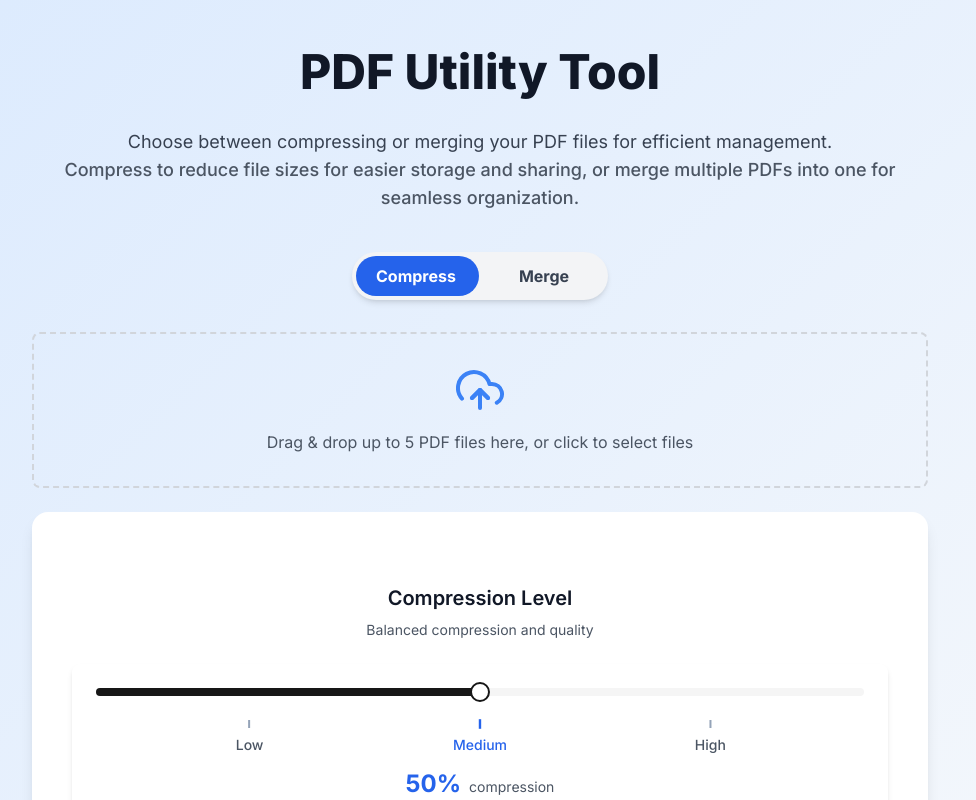
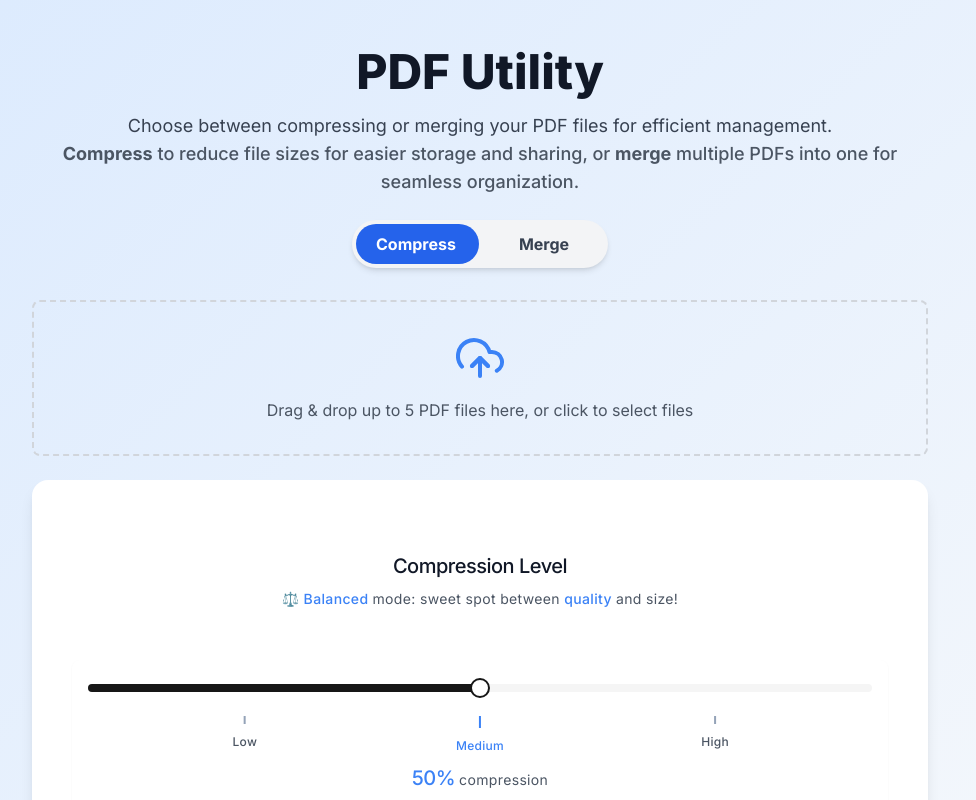
Before and after one commit to aldotobing/pdf-compress, a Next.js app: page / in a window 1280 px wide. Shown: the top 800 px of the page, without its empty margins (160-1136 px from the left). Built offline with nearby package versions, Linux system fonts and the light colour scheme.

Commit message:
ui and ux improvements

```diff
--- a/app/page.tsx
+++ b/app/page.tsx
@@ -9,6 +9,7 @@ import { compressPDF } from "../utils/pdfCompressor";
 import { mergePDFs } from "../utils/pdfMerger";
 import type { CompressedFile, CompressionLevel } from "../types";
 import DownloadSection from "../components/DownloadSection";
+import { FiPlus } from "react-icons/fi";
 
 import "react-pdf/dist/esm/Page/AnnotationLayer.css";
 import "react-pdf/dist/esm/Page/TextLayer.css";
@@ -27,7 +28,7 @@ export default function Home() {
   const compressionPresets = {
     low: 20,
     medium: 50,
-    high: 70,
+    high: 80,
   };
 
   const [compressionLevel, setCompressionLevel] = useState<number>(
@@ -83,7 +84,6 @@ export default function Home() {
     try {
       const result = await mergePDFs(files);
       setMergedFile(result);
-      // Generate a unique filename based on the current time
       const uniqueName =
         "merged_" + new Date().toISOString().replace(/[:.-]/g, "") + ".pdf";
       setMergeFileName(uniqueName);
@@ -93,7 +93,26 @@ export default function Home() {
     setIsProcessing(false);
   };
 
-  // Shared action button classes
+  // Reset all states without reloading the page
+  const handleReset = () => {
+    // Clean up object URLs for compressed files
+    compressedFiles.forEach((file) => URL.revokeObjectURL(file.downloadUrl));
+
+    // Clean up merged file URL if needed
+    if (mergedFile) {
+      const mergedFileUrl = URL.createObjectURL(mergedFile);
+      URL.revokeObjectURL(mergedFileUrl);
+    }
+
+    // Then reset the states
+    setFiles([]);
+    setCompressedFiles([]);
+    setMergedFile(null);
+    setMergeFileName("");
+    setProgress([]);
+    setIsProcessing(false);
+  };
+
   const actionButtonClasses =
     "mt-8 w-full bg-blue-600 text-white py-3 rounded-lg font-bold shadow-lg hover:bg-blue-700 focus:outline-none focus:ring-2 focus:ring-blue-400 transition-all disabled:opacity-50 disabled:cursor-not-allowed";
 
@@ -105,20 +124,30 @@ export default function Home() {
         transition={{ duration: 0.6 }}
         className="max-w-4xl mx-auto"
       >
-        <h1 className="text-5xl font-extrabold text-center text-gray-900 mb-8">
-          PDF Utility Tool
-        </h1>
-        <p className="text-lg text-center text-gray-700 mb-10">
+        <motion.h1
+          initial={{ opacity: 0, y: -20 }}
+          animate={{ opacity: 1, y: 0 }}
+          transition={{ duration: 0.5 }}
+          className="text-2xl sm:text-3xl md:text-5xl font-extrabold text-center text-gray-900 mb-4 anti-aliasing"
+        >
+          PDF Utility
+        </motion.h1>
+        <motion.p
+          initial={{ opacity: 0, y: -20 }}
+          animate={{ opacity: 1, y: 0 }}
+          transition={{ duration: 0.5, delay: 0.2 }}
+          className="text-sm sm:text-base md:text-lg text-center text-gray-700 mb-6 anti-aliasing"
+        >
           Choose between compressing or merging your PDF files for efficient
           management.
           <br />
-          <span className="text-gray-600 font-medium">
-            Compress to reduce file sizes for easier storage and sharing, or
-            merge multiple PDFs into one for seamless organization.
+          <span className="text-gray-600 font-medium anti-aliasing">
+            <b>Compress</b> to reduce file sizes for easier storage and sharing,
+            or <b>merge</b> multiple PDFs into one for seamless organization.
           </span>
-        </p>
+        </motion.p>
 
-        {/* Redesigned Toggle Switch */}
+        {/* Toggle Switch */}
         <div className="relative w-64 h-12 mx-auto bg-gray-100 rounded-full flex items-center overflow-hidden shadow-md mb-8">
           <motion.div
             className="absolute top-1 left-1 h-10 w-[48%] bg-blue-600 rounded-full"
@@ -143,14 +172,14 @@ export default function Home() {
           </button>
         </div>
 
-        {/* Animate the FileUploader with mode changes */}
+        {/* File Uploader */}
         <AnimatePresence mode="wait">
           <motion.div
             key={currentMode + "-uploader"}
-            initial={{ opacity: 0, y: -10 }}
-            animate={{ opacity: 1, y: 0 }}
-            exit={{ opacity: 0, y: 10 }}
-            transition={{ duration: 0.4 }}
+            initial={{ opacity: 0, y: -50, scale: 0.8, rotate: -10 }}
+            animate={{ opacity: 1, y: 0, scale: 1, rotate: 0 }}
+            exit={{ opacity: 0, y: 50, scale: 0.8, rotate: 10 }}
+            transition={{ type: "spring", stiffness: 300, damping: 20 }}
           >
             <FileUploader
               onFileUpload={handleFileUpload}
@@ -161,7 +190,7 @@ export default function Home() {
           </motion.div>
         </AnimatePresence>
 
-        {/* Animate mode-specific content */}
+        {/* Mode-specific Content */}
         <AnimatePresence mode="wait">
           {currentMode === "compress" && (
             <motion.div
@@ -189,7 +218,10 @@ export default function Home() {
                 <CompressionProgress files={files} progress={progress} />
               )}
               {compressedFiles.length > 0 && (
-                <DownloadSection compressedFiles={compressedFiles} />
+                <DownloadSection
+                  compressedFiles={compressedFiles}
+                  onReset={handleReset}
+                />
               )}
             </motion.div>
           )}
@@ -197,9 +229,9 @@ export default function Home() {
           {currentMode === "merge" && (
             <motion.div
               key="merge-content"
-              initial={{ opacity: 0, x: -50 }}
+              initial={{ opacity: 0, x: 50 }}
               animate={{ opacity: 1, x: 0 }}
-              exit={{ opacity: 0, x: 50 }}
+              exit={{ opacity: 0, x: -50 }}
               transition={{ duration: 0.5 }}
               className="bg-white rounded-2xl shadow-lg overflow-hidden mt-6 p-8 sm:p-10"
             >
@@ -224,16 +256,16 @@ export default function Home() {
                 <motion.div
                   initial={{ opacity: 0 }}
                   animate={{ opacity: 1 }}
-                  className="mt-8 bg-gradient-to-r from-blue-100 to-green-100 p-6 rounded-xl shadow-md text-center"
+                  className="mt-8 bg-gradient-to-r from-blue-100 to-green-100 p-8 rounded-xl shadow-md text-center"
                 >
-                  <h3 className="text-xl font-bold text-gray-800 mb-4">
+                  <h3 className="text-2xl font-bold text-gray-800 mb-6">
                     🎉 Your merged PDF is ready!
                   </h3>
-                  <div className="flex flex-col sm:flex-row items-center justify-center gap-4">
+                  <div className="flex flex-col md:flex-row items-center justify-center gap-6">
                     <a
                       href={URL.createObjectURL(mergedFile)}
                       download={mergeFileName}
-                      className="bg-green-600 text-white py-2 px-6 rounded-lg font-bold shadow-lg hover:bg-green-700 transition-all"
+                      className="bg-green-600 text-white py-3 px-8 rounded-lg font-bold shadow-lg hover:bg-green-700 transition-all"
                     >
                       Download PDF
                     </a>
@@ -241,22 +273,24 @@ export default function Home() {
                       onClick={() =>
                         window.open(URL.createObjectURL(mergedFile), "_blank")
                       }
-                      className="bg-blue-600 text-white py-2 px-6 rounded-lg font-bold shadow-lg hover:bg-blue-700 transition-all"
+                      className="bg-blue-600 text-white py-3 px-8 rounded-lg font-bold shadow-lg hover:bg-blue-700 transition-all"
                     >
                       Preview PDF
                     </button>
-                    <button
-                      onClick={() => (window.location.href = "/")}
-                      className="bg-purple-600 text-white py-2 px-6 rounded-lg font-bold shadow-lg hover:bg-purple-700 transition-all"
+                    <motion.button
+                      onClick={handleReset}
+                      whileHover={{ scale: 1.05 }}
+                      whileTap={{ scale: 0.95 }}
+                      className="bg-gray-800 text-white w-12 h-12 md:w-auto md:h-auto md:px-6 md:py-3 rounded-lg font-bold shadow-lg hover:bg-gray-900 transition-colors duration-200 flex items-center justify-center"
                     >
-                      + New
-                    </button>
+                      <FiPlus className="text-xl" />
+                      <span className="hidden md:inline ml-2">New Session</span>
+                    </motion.button>
                   </div>
-                  {/* Celebratory GIF below the result */}
                   <motion.img
                     src="/assets/img/tuzki.gif"
                     alt="Tuzki Celebration"
-                    className="mx-auto mt-4"
+                    className="mx-auto mt-8 w-32"
                     initial={{ opacity: 0 }}
                     animate={{ opacity: 1 }}
                     transition={{ duration: 0.5 }}
@@ -273,17 +307,15 @@ export default function Home() {
             initial={{ opacity: 0 }}
             animate={{ opacity: 1 }}
             transition={{ duration: 0.5, delay: 0.8 }}
-            className="text-center text-sm text-gray-600 font-medium"
+            className="text-center text-sm text-gray-500 font-medium"
           >
-            🔒 Your files are processed locally and never leave your device,
+            🔒Your files are processed locally and never leave your device,
             ensuring maximum privacy and security.
           </motion.p>
-
           <p className="text-center text-sm text-gray-600 font-medium">
             Built with ❤️ by{" "}
             <span className="font-semibold text-blue-500">Aldo Tobing</span>
           </p>
-
           <div className="flex space-x-4">
             <a
               href="https://github.com/aldotobing"
--- a/components/CompressionOptions.tsx
+++ b/components/CompressionOptions.tsx
@@ -1,4 +1,4 @@
-import { motion } from "framer-motion";
+import { motion, AnimatePresence } from "framer-motion";
 import { Slider } from "@/components/ui/slider";
 import { useState, useEffect } from "react";
 
@@ -13,21 +13,61 @@ export default function CompressionOptions({
 }: CompressionOptionsProps) {
   const [displayLevel, setDisplayLevel] = useState(compressionLevel);
 
-  // Preset markers for better UX
   const presets = [
     { value: 20, label: "Low" },
     { value: 50, label: "Medium" },
     { value: 80, label: "High" },
   ];
 
-  // Get quality description based on compression level
-  const getQualityDescription = (level: number) => {
-    if (level <= 30) return "Minimal compression, best quality";
-    if (level <= 60) return "Balanced compression and quality";
-    return "Maximum compression, reduced quality";
+  const getColorTheme = (level: number) => {
+    if (level <= 30) return { primary: "#22c55e", secondary: "#86efac" };
+    if (level <= 60) return { primary: "#3b82f6", secondary: "#93c5fd" };
+    return { primary: "#ef4444", secondary: "#fca5a5" };
   };
 
-  // Snap to the nearest preset when the slider stops moving
+  const getQualityDescription = (level: number) => {
+    if (level <= 30)
+      return {
+        emoji: "🎨",
+        text: [
+          "Minimal",
+          "compression:",
+          "top-tier",
+          "vibes,",
+          "crystal-clear",
+          "quality!",
+        ],
+        highlights: ["Minimal", "top-tier", "crystal-clear"],
+      };
+    if (level <= 60)
+      return {
+        emoji: "⚖️",
+        text: [
+          "Balanced",
+          "mode:",
+          "sweet",
+          "spot",
+          "between",
+          "quality",
+          "and",
+          "size!",
+        ],
+        highlights: ["Balanced", "sweet spot", "quality"],
+      };
+    return {
+      emoji: "📉",
+      text: [
+        "Maximum",
+        "compression:",
+        "compact",
+        "size,",
+        "reduced",
+        "quality.",
+      ],
+      highlights: ["Maximum", "compact", "reduced"],
+    };
+  };
+
   useEffect(() => {
     const timer = setTimeout(() => {
       const nearestPreset = presets.reduce((prev, curr) =>
@@ -42,21 +82,56 @@ export default function CompressionOptions({
     return () => clearTimeout(timer);
   }, [displayLevel, setCompressionLevel]);
 
+  const colorTheme = getColorTheme(compressionLevel);
+  const description = getQualityDescription(compressionLevel);
+
   return (
     <motion.div
-      initial={{ opacity: 0, y: 20 }}
-      animate={{ opacity: 1, y: 0 }}
-      transition={{ duration: 0.5 }}
-      className="mt-8"
+      initial={{ opacity: 0 }}
+      animate={{ opacity: 1 }}
+      transition={{ duration: 0.4 }}
+      className="mt-8 antialiased"
     >
-      <h2 className="text-xl font-semibold text-gray-900 text-center">
+      <h2 className="text-xl font-medium text-gray-900 text-center tracking-tight">
         Compression Level
       </h2>
-      <p className="text-gray-600 text-sm text-center mt-2">
-        {getQualityDescription(compressionLevel)}
-      </p>
 
-      <div className="px-4 py-6 bg-white rounded-lg shadow-md mt-6 md:px-6">
+      <div className="h-12 mt-2">
+        <AnimatePresence mode="wait">
+          <motion.p
+            key={description.emoji}
+            initial={{ opacity: 0, y: 10 }}
+            animate={{ opacity: 1, y: 0 }}
+            exit={{ opacity: 0, y: -10 }}
+            transition={{ duration: 0.3 }}
+            className="text-gray-600 text-sm text-center leading-relaxed tracking-wide"
+          >
+            <span className="mr-1">{description.emoji}</span>
+            {description.text.map((word, index) => (
+              <motion.span
+                key={index}
+                initial={{ opacity: 0 }}
+                animate={{ opacity: 1 }}
+                transition={{ delay: index * 0.05 }}
+                className={`${
+                  description.highlights.includes(word)
+                    ? `font-medium`
+                    : "font-normal"
+                }`}
+                style={{
+                  color: description.highlights.includes(word)
+                    ? colorTheme.primary
+                    : "",
+                }}
+              >
+                {word + " "}
+              </motion.span>
+            ))}
+          </motion.p>
+        </AnimatePresence>
+      </div>
+
+      <div className="px-4 py-6 bg-white rounded-lg shadow-sm mt-6">
         <Slider
           value={[compressionLevel]}
           onValueChange={(values) => {
@@ -68,56 +143,82 @@ export default function CompressionOptions({
           className="relative w-full h-2 rounded-full cursor-pointer mb-6"
         />
 
-        {/* Preset markers */}
         <div className="relative w-full h-6">
           {presets.map(({ value, label }) => (
-            <div
+            <motion.div
               key={label}
               className="absolute transform -translate-x-1/2 text-center"
               style={{ left: `${value}%` }}
             >
               <motion.div
                 animate={{
-                  scale: Math.abs(compressionLevel - value) < 5 ? 1.2 : 1,
                   backgroundColor:
                     Math.abs(compressionLevel - value) < 5
-                      ? "#2563eb"
+                      ? colorTheme.primary
                       : "#94a3b8",
+                  height: Math.abs(compressionLevel - value) < 5 ? 12 : 8,
                 }}
-                transition={{ type: "spring", stiffness: 300, damping: 20 }}
-                className="h-2 w-0.5 mb-1 mx-auto"
+                transition={{
+                  type: "spring",
+                  stiffness: 300,
+                  damping: 20,
+                }}
+                className="w-0.5 mb-1 mx-auto origin-bottom"
               />
               <motion.span
                 animate={{
                   color:
                     Math.abs(compressionLevel - value) < 5
-                      ? "#2563eb"
+                      ? colorTheme.primary
                       : "#4b5563",
+                  scale: Math.abs(compressionLevel - value) < 5 ? 1.1 : 1,
                 }}
-                transition={{ type: "spring", stiffness: 300, damping: 20 }}
-                className="text-xs md:text-sm font-medium"
+                transition={{
+                  type: "spring",
+                  stiffness: 300,
+                  damping: 20,
+                }}
+                className="text-xs font-medium tracking-wide"
               >
                 {label}
               </motion.span>
-            </div>
+            </motion.div>
           ))}
         </div>
 
-        {/* Animated value display */}
+        <div className="mt-6 text-center h-8 relative">
+          <AnimatePresence mode="wait">
             <motion.div
               key={compressionLevel}
-          initial={{ opacity: 0, scale: 0.9 }}
-          animate={{ opacity: 1, scale: 1 }}
+              initial={{ opacity: 0, y: 20 }}
+              animate={{
+                opacity: 1,
+                y: 0,
+                scale: [1, 1.2, 1],
+              }}
+              exit={{ opacity: 0, y: -20 }}
+              transition={{
+                duration: 0.4,
+                scale: {
+                  duration: 0.3,
+                  times: [0, 0.5, 1],
+                },
+              }}
+              className="absolute w-full"
+            >
+              <motion.span
+                className="text-xl font-medium tracking-tight"
+                animate={{ color: colorTheme.primary }}
                 transition={{ duration: 0.3 }}
-          className="mt-6 text-center"
               >
-          <span className="text-xl md:text-2xl font-bold text-blue-600">
                 {compressionLevel}%
-          </span>
-          <span className="text-gray-600 text-sm ml-1 md:ml-2">
+              </motion.span>
+              <span className="text-gray-600 text-sm ml-1 tracking-wide">
                 compression
               </span>
             </motion.div>
+          </AnimatePresence>
+        </div>
       </div>
     </motion.div>
   );
```
Also changed, not shown: components/DownloadSection.tsx (+95 -85 lines), components/FileUploader.tsx (+10 -9 lines). Lines whose indentation alone changed are shown as unchanged.
